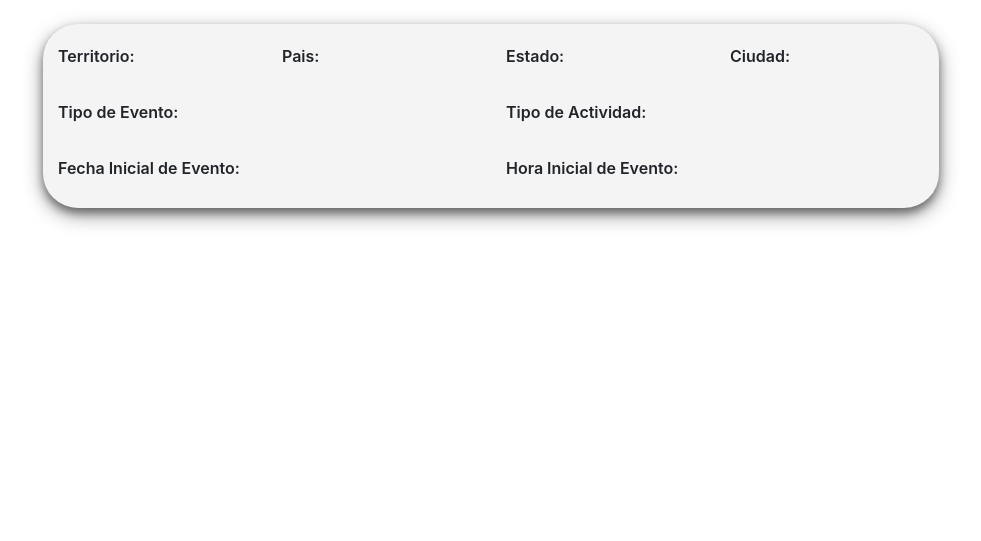
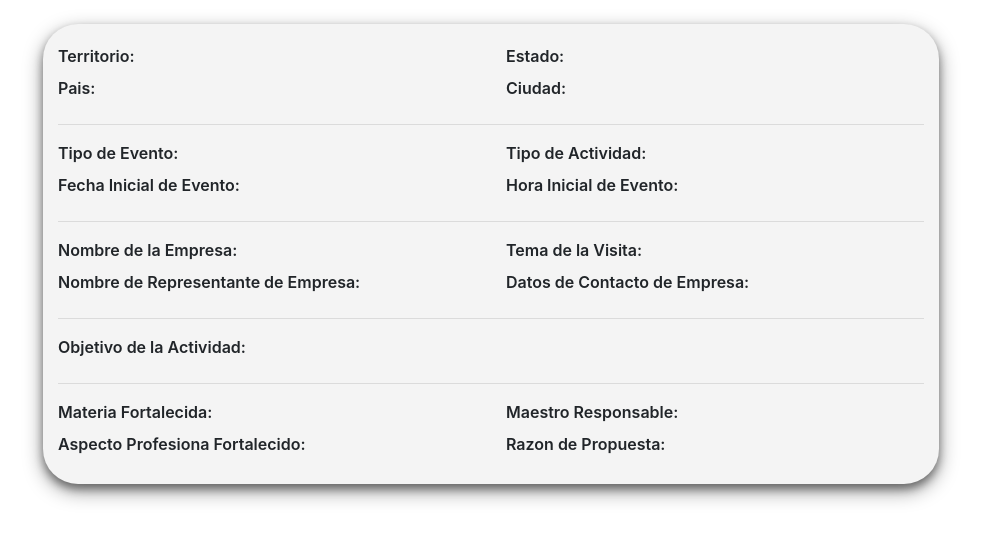
Before and after one commit to AlexGuDu/SAE, a PHP site: page /solicitud_doc.php in a window 1280 px wide. Shown: the top 541 px of the page, without its empty margins (149-1130 px from the left). Run offline with PHP 8.4, Linux system fonts and the light colour scheme.

Commit message:
Formato avanzado de solicitud_doc.php

```diff
--- /dev/null
+++ b/styles/css/solicitud_doc.css
@@ -0,0 +1,118 @@
+/* body{
+     background: url("../assets/img/solicitud-fondo.png");
+     background-size: 35% 40%;
+}
+ */
+ label{
+     font-weight: 600;
+}
+ .scrollable{
+     height: 560px;
+     overflow: scroll;
+}
+ .btn{
+     border-radius: 15px;
+     transition-duration: 0.1s;
+     color: #111;
+     background-color: #FFF;
+     border-color: #13673A;
+}
+ .btn:hover{
+     background-color: #13673A;
+     color: #FFF;
+}
+ .btn:active {
+     background-color: #13673A;
+}
+ .modal{
+     display: none;
+     position: fixed;
+     z-index: 1;
+     left: 0;
+     top: 0;
+     width: 100%;
+     height: 100%;
+     overflow: auto;
+     background-color: rgba(0, 0, 0, 0.5);
+     animation-name: openModalBlock;
+     animation-duration: 1.5s;
+}
+ .modal-content{
+     background-color: #f4f4f4;
+     margin: 20% auto;
+     padding: 20px;
+     width: 40%;
+     height: 13%;
+     box-shadow: 0 5px 8px 0 rgba(0,0,0,0.4), 0 7px 20px 0 rgba(0,0,0,0.4);
+     animation-name: openModalBlock;
+     animation-duration: 1.5s;
+}
+ .closeBtn{
+     color: #fff;
+     float: right;
+     font-size: 35px;
+}
+ #header-sae{
+     background: #FFFFFFFF;
+     animation-name: openHeader;
+     animation-duration: 1.3s;
+     opacity: 0.95;
+}
+ #entirePage {
+     box-shadow: 0 5px 8px 0 rgba(0,0,0,0.4), 0 7px 20px 0 rgba(0,0,0,0.4);
+     border-radius: 35px;
+     background: #F4F4F4FF;
+     height: 80%;
+     width: 70%;
+     padding-top: 20px;
+     padding-bottom: 20px;
+     display: block;
+     margin:0 auto;
+}
+ #buttons {
+     background: rgba(60, 180, 180);
+     padding-top: 15px;
+     padding-bottom: 15px;
+}
+ #territorioNac{
+     max-width: inherit;
+     width: 175px;
+}
+ #territorioExt{
+     max-width: inherit;
+     width: 175px;
+}
+ #section_one{
+     display: block;
+     animation-name: openSection;
+     animation-duration: 1.5s;
+}
+ #section_two{
+     display: none;
+     animation-name: openSection;
+     animation-duration: 1.5s;
+}
+ #section_three{
+     display: none;
+     animation-name: openSection;
+     animation-duration: 1.5s;
+}
+ #formExt{
+     display: none;
+}
+ @keyframes openSection{
+     from{
+        opacity: 0
+    }
+     to {
+        opacity: 1
+    }
+}
+ @keyframes openHeader{
+     from{
+        opacity: 0
+    }
+     to {
+        opacity: 0.95
+    }
+}
--- a/views/solicitud_doc.php
+++ b/views/solicitud_doc.php
@@ -4,45 +4,65 @@
     <meta charset="utf-8">
     <title>Solicitud</title>
     <link href="../assets/bootstrap/bootstrap.min.css" rel="stylesheet">
-    <link href="../styles/css/solicitud.css" rel="stylesheet">
+    <link href="../styles/css/solicitud_doc.css" rel="stylesheet">
   </head>
   <body>
     <br>
     <div id="entirePage">
       <div class="container">
         <div class="row">
-          <div class="col-md-3 col-sm-3">
-            <label>Territorio:</label>
-          </div>
-          <div class="col-md-3 col-sm-3">
+          <div class="col-md-6 col-sm-6">
+            <label>Territorio:</label> <br>
             <label>Pais:</label>
           </div>
-          <div class="col-md-3 col-sm-3">
-            <label>Estado:</label>
-          </div>
-          <div class="col-md-3 col-sm-3">
+          <div class="col-md-6 col-sm-6">
+            <label>Estado:</label> <br>
             <label>Ciudad:</label>
           </div>
         </div> <!-- Row #1 -->
-        <br>
+        <hr>
         <div class="row">
           <div class="col-md-6 col-sm-6">
-            <label>Tipo de Evento:</label>
+            <label>Tipo de Evento:</label> <br>
+            <label>Fecha Inicial de Evento:</label>
           </div>
           <div class="col-md-6 col-sm-6">
-            <label>Tipo de Actividad:</label>
+            <label>Tipo de Actividad:</label> <br>
+            <label>Hora Inicial de Evento:</label>
           </div>
         </div><!-- Row #2 -->
-        <br>
+
+
+        <hr>
+
         <div class="row">
           <div class="col-md-6 col-sm-6">
-            <label>Fecha Inicial de Evento:</label>
+            <label>Nombre de la Empresa:</label> <br>
+            <label>Nombre de Representante de Empresa:</label>
+          </div>
 
+          <div class="col-md-6 col-sm-6">
+            <label>Tema de la Visita:</label> <br>
+            <label>Datos de Contacto de Empresa:</label>
+          </div>
+        </div> <!-- Row #3 -->
+        <hr>
+        <div class="row">
+          <div class="col-md-12 col-sm-12">
+            <label>Objetivo de la Actividad:</label>
+          </div>
+        </div> <!-- Row #4 -->
+        <hr>
+        <div class="row">
+          <div class="col-md-6 col-sm-6">
+            <label>Materia Fortalecida:</label> <br>
+            <label>Aspecto Profesiona Fortalecido:</label>
           </div>
           <div class="col-md-6 col-sm-6">
-            <label>Hora Inicial de Evento:</label>
+            <label>Maestro Responsable:</label> <br>
+            <label>Razon de Propuesta:</label>
           </div>
-        </div> <!-- Row #3 -->
+        </div> <!-- Row #5 -->
       </div> <!-- Container -->
     </div> <!-- Entire Page -->
 
```
Also changed, not shown: views/registrar.html (line endings or trailing spaces), views/solicitud.html (line endings or trailing spaces).
